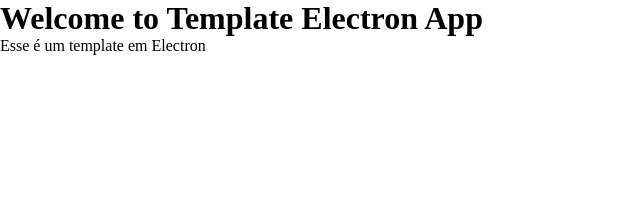
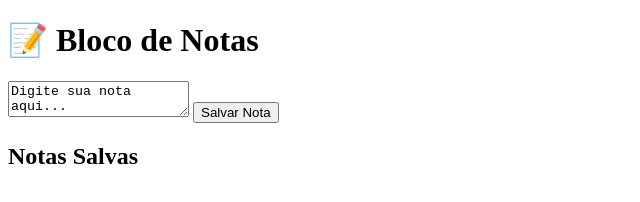
Before and after one commit to Biel2205/bloco-de-notas, an Electron app: page src/pages/index.html in a window 800 px wide. Shown: the whole page, without its empty margins (0-640 px from the left). Drawn offline with Linux system fonts and the light colour scheme.

Commit message:
atividade

```diff
--- a/src/js/script.js
+++ b/src/js/script.js
@@ -0,0 +1,33 @@
+var notas = [];
+
+function salvarNota() {
+  // 1. Capturar o valor digitado no textarea
+  const nota = document.getElementById('nota').value.trim();
+
+  // 2. Verificar se o valor não está vazio
+  if (nota === '') {
+    alert('Por favor, digite uma nota antes de salvar.');
+    return;
+  }
+
+  // 3. Adicionar ao array notas[]
+  notas.push(nota);
+
+  // 4. Limpar o campo
+  document.getElementById('nota').value = '';
+
+  // Atualizar a lista
+  carregarNotas();
+}
+
+/** NÃO MEXA NA FUNÇÃO CARREGAR NOTAS */
+function carregarNotas() {
+  const lista = document.getElementById('listaNotas');
+  lista.innerHTML = "";
+
+  notas.forEach((nota, index) => {
+    const li = document.createElement('li');
+    li.textContent = nota;
+    lista.appendChild(li);
+  });
+}
--- a/src/pages/index.html
+++ b/src/pages/index.html
@@ -1,17 +1,39 @@
 <!DOCTYPE html>
-<html lang="en">
+<html lang="pt-br">
 <head>
     <meta charset="UTF-8">
     <meta name="viewport" content="width=device-width, initial-scale=1.0">
-    <title>Template do Electron app</title>
-
-    <link rel="stylesheet" href="../styles/styles.css">
+    <title>Bloco de Notas</title>
 </head>
 <body>
-    <h1>Welcome to Template Electron App</h1>
 
-    <p>Esse é um template em Electron</p>
-    <!-- Arquivo para manipular nosso DOM   -->
-    <script src="../js/script.js"></script>
+    <div class="container">
+        <h1>📝 Bloco de Notas</h1>
+
+        <textarea id="nota">Digite sua nota aqui...</textarea>
+
+        <button onclick="salvarNota()">Salvar Nota</button>
+
+        <h2>Notas Salvas</h2>
+        <ul id="listaNotas"></ul>
+    </div>
+
+    <script>
+        function salvarNota() {
+            const nota = document.getElementById('nota').value;
+            if (nota.trim() === '') {
+                alert('Por favor, digite uma nota antes de salvar.');
+                return;
+            }
+
+            const li = document.createElement('li');
+            li.textContent = nota;
+
+            document.getElementById('listaNotas').appendChild(li);
+
+            document.getElementById('nota').value = '';
+        }
+    </script>
+
 </body>
 </html>
--- a/src/styles/styles.css
+++ b/src/styles/styles.css
@@ -3,3 +3,58 @@
     padding: 0; /* Espaçamentos internos */
     box-sizing: border-box; /* Tamanho da caixa */
 }
+
+body {
+  font-family: Arial, sans-serif;
+  background-color: #f4f4f4;
+  margin: 0;
+  padding: 0;
+}
+
+.container {
+  max-width: 600px;
+  padding: 2rem;
+  border-radius: 10px;
+  box-shadow: 0 0 10px #ccc;
+  background: white;
+}
+
+h1, h2 {
+  color: #333;
+  text-align: center;
+}
+
+textarea {
+  width: 100%;
+  height: 100px;
+  padding: 10px;
+  font-size: 1rem;
+  margin-bottom: 10px;
+  border: 1px solid #ccc;
+  border-radius: 5px;
+  resize: none;
+}
+
+button {
+  width: 100%;
+  padding: 12px;
+  background-color: #0077cc;
+  color: white;
+  font-size: 1rem;
+  border: none;
+  border-radius: 5px;
+  cursor: pointer;
+}
+
+ul {
+  list-style-type: none;
+  padding: 0;
+}
+
+li {
+  background-color: #eef;
+  margin-bottom: 10px;
+  padding: 10px;
+  border-left: 5px solid #0077cc;
+  border-radius: 4px;
+}
```
